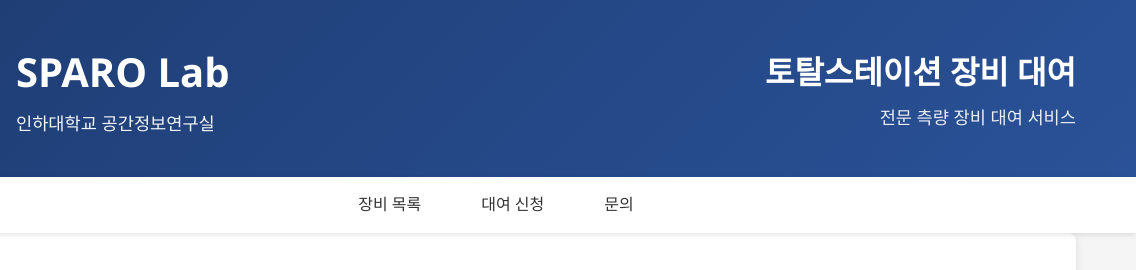
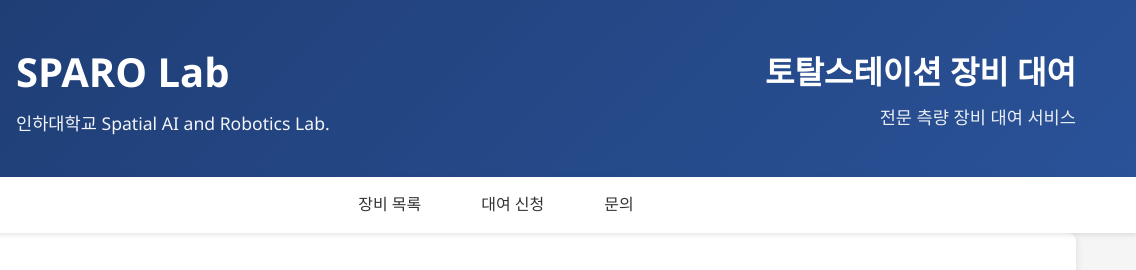
Before and after one commit to EH-HU/sparo-rental, a plain HTML site: page index.html in a window 1280 px wide. Shown: the top 270 px of the page, 144-1280 px from the left. Drawn offline with Linux system fonts and the light colour scheme.

Commit message:
Update lab name to Spatial AI and Robotics Lab

```diff
--- a/index.html
+++ b/index.html
@@ -14,7 +14,7 @@
                     <img src="sparo.png" alt="SPARO Lab Logo" class="lab-logo">
                     <div class="lab-text">
                         <h1>SPARO Lab</h1>
-                        <p class="lab-name">인하대학교 공간정보연구실</p>
+                        <p class="lab-name">인하대학교 Spatial AI and Robotics Lab.</p>
                     </div>
                 </div>
                 <div class="header-title">
```
Also changed, not shown: sx12-detail.html (+1 -1 lines).
